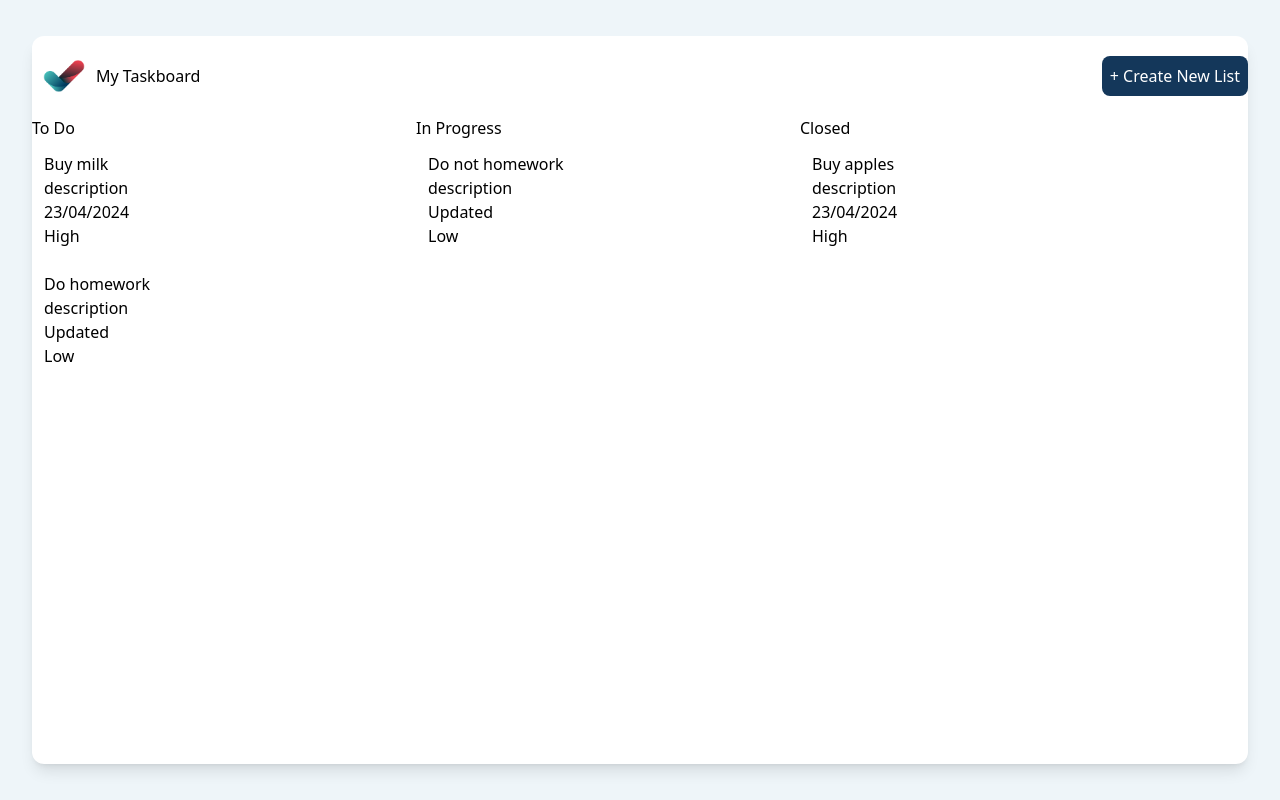
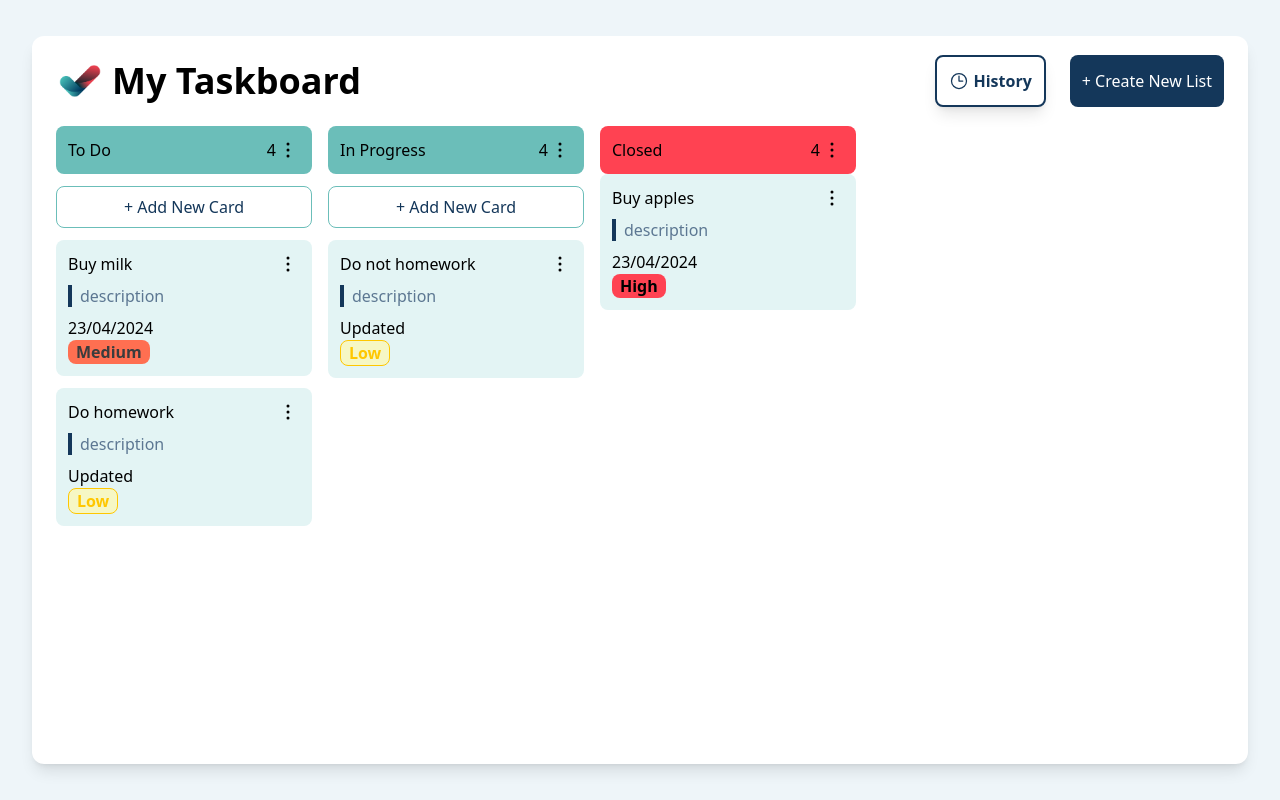
Before and after one commit to Arseniia-Damaksina/React-App, a React (Vite) app in the folder client/: page / in a window 1280 px wide. Built offline with nearby package versions, Linux system fonts and the light colour scheme.

Commit message:
header styling

```diff
--- a/client/package.json
+++ b/client/package.json
@@ -11,6 +11,7 @@
   },
   "dependencies": {
     "@heroicons/react": "^2.1.3",
+    "@material-tailwind/react": "^2.1.9",
     "framer-motion": "^11.0.22",
     "react": "^18.2.0",
     "react-dom": "^18.2.0"
--- a/client/src/App.jsx
+++ b/client/src/App.jsx
@@ -1,5 +1,4 @@
 import "./App.css";
-import TaskColumn from "./components/TaskColumn";
 import TaskArea from "./components/TaskArea";
 
 function App() {
--- /dev/null
+++ b/client/src/components/AddTaskButton.tsx
@@ -0,0 +1,11 @@
+import React from "react";
+
+const AddTaskButton: React.FC = () => {
+  return (
+    <button className="p-2 my-3 border border-tertiary rounded-lg bg-white">
+      <span className="text-secondary">+ Add New Card</span>
+    </button>
+  );
+};
+
+export default AddTaskButton;
--- a/client/src/components/AddTasklistButton.tsx
+++ b/client/src/components/AddTasklistButton.tsx
@@ -2,7 +2,7 @@ import React from "react";
 
 const AddTasklistButton: React.FC = () => {
   return (
-    <button className="p-2 rounded-lg bg-secondary">
+    <button className="p-3 rounded-lg bg-secondary">
       <span className="text-white">+ Create New List</span>
     </button>
   );
--- a/client/src/components/Header.tsx
+++ b/client/src/components/Header.tsx
@@ -1,15 +1,19 @@
 import React from "react";
 import logo from "../assets/tudu.png";
 import AddTasklistButton from "./AddTasklistButton";
+import HistoryButton from "./HistoryButton";
 
 const Header: React.FC = () => {
   return (
-    <div className="min-h-20 w-full flex justify-between items-center">
+    <div className="min-h-20 w-full flex justify-between items-center pr-6 pl-4 py-4">
       <div className="flex justify-start items-center">
         <img className="w-16" src={logo} alt="Logo" />
-        <span>My Taskboard</span>
+        <h1 className="font-bold" style={{fontSize: "36px"}}>My Taskboard</h1>
       </div>
-      <AddTasklistButton />
+      <div className="flex">
+        <HistoryButton />
+        <AddTasklistButton />
+      </div>
     </div>
   );
 };
--- /dev/null
+++ b/client/src/components/HistoryButton.tsx
@@ -0,0 +1,13 @@
+import { ClockIcon } from "@heroicons/react/24/outline"
+
+
+const HistoryButton = () => {
+    return (
+        <button className="flex justify-center items-center p-3 mx-6 border-2 border-secondary rounded-lg bg-white shadow-lg">
+            <ClockIcon className="w-5 h-5 text-secondary"/>
+            <span className="text-secondary font-semibold ml-1">History</span>
+        </button>
+    )
+}
+
+export default HistoryButton;
--- a/client/src/components/Task.tsx
+++ b/client/src/components/Task.tsx
@@ -1,20 +1,35 @@
 import React from "react";
 import { TaskType } from "../types/types";
+import TaskMenu from "./TaskMenu";
 
 const Task: React.FC<{ task: TaskType}> = ({task}) => {
+    const getPriorityColor = (priority: string): string => {
+        switch (priority) {
+            case "Low":
+                return "bg-yellowPriority text-yellowSecondary border border-yellowSecondary";
+            case "Medium":
+                return "bg-primaryVariant text-coolBlack";
+            case "High":
+                return "bg-primary text-black";
+            default:
+                return "bg-gray-200";
+        }
+    };
+
     return (
-        <div className="p-3">
-            <div>
-                {task.name}
+        <div className="mb-3 p-3 rounded-lg bg-tertiaryLight">
+            <div className="w-full flex justify-between">
+                <span>{task.name}</span>
+                <TaskMenu />
             </div>
-            <div>
-                {task.description}
+            <div className="my-2">
+               <span className="text-secondaryVariant border-l-4 border-secondary pl-2">{task.description}</span>
             </div>
             <div>
                 {task.dueDate}
             </div>
-            <div>
-                {task.priority}
+            <div className={`w-fit px-2 flex justify-center rounded-lg  font-semibold ${getPriorityColor(task.priority)}`}>
+                <span className="font-semibold">{task.priority}</span>
             </div>
         </div>
     )
--- a/client/src/components/TaskArea.tsx
+++ b/client/src/components/TaskArea.tsx
@@ -21,7 +21,7 @@ const TaskArea: React.FC = () => {
   return (
     <div className="w-9/10 h-9/10 rounded-large bg-white shadow-lg">
       <Header />
-      <div className="flex">
+      <div className="flex mx-6">
         {tasklists.map((tasklist) => {
           return <TaskColumn tasklist={tasklist} />;
         })}
--- a/client/src/components/TaskColumn.tsx
+++ b/client/src/components/TaskColumn.tsx
@@ -1,6 +1,9 @@
 import React from "react";
 import { Tasklist } from "../types/types";
+import TaskMenu from "./TaskMenu";
 import Task from "./Task";
+import AddTaskButton from "./AddTaskButton";
+
 
 const TaskColumn: React.FC<{ tasklist: Tasklist }> = ({tasklist}) => {
     const tudu = [
@@ -9,7 +12,7 @@ const TaskColumn: React.FC<{ tasklist: Tasklist }> = ({tasklist}) => {
           name: "Buy milk",
           description: "description",
           dueDate: "23/04/2024",
-          priority: "High",
+          priority: "Medium",
           taskListId: 1,
           tasklist: "To Do"
         },
@@ -44,10 +47,15 @@ const TaskColumn: React.FC<{ tasklist: Tasklist }> = ({tasklist}) => {
     const tasks = tudu.filter((task) => task.tasklist === tasklist.title)
 
     return (
-        <div className="w-96 h-96 flex flex-col">
-            <div className="w-24 bg-gray">
-                {tasklist.title}
+        <div className="w-64 flex flex-col mr-4">
+            <div className={`flex justify-between p-3 rounded-lg ${tasklist.title === "Closed" ? "bg-primary" : "bg-tertiary"}`}>
+                <span>{tasklist.title}</span>
+                <div className="flex items-center">
+                  <span>4</span>
+                  <TaskMenu />
+                </div>
             </div>
+            {tasklist.title !== "Closed" && <AddTaskButton />}
             <div>
                 {tasks.map((task) => {
                     return <Task key={task.id} task={task} />
--- /dev/null
+++ b/client/src/components/TaskMenu.tsx
@@ -0,0 +1,25 @@
+import {
+    Menu,
+    MenuHandler,
+    MenuList,
+    MenuItem
+  } from "@material-tailwind/react";
+  import { EllipsisVerticalIcon } from "@heroicons/react/24/outline";
+
+
+const TaskMenu = () => {
+    return (
+        <Menu>
+        <MenuHandler>
+        <EllipsisVerticalIcon className="w-6 h-6"/>
+        </MenuHandler>
+        <MenuList>
+          <MenuItem>Edit</MenuItem>
+          <MenuItem>+ Add New Card</MenuItem>
+          <MenuItem>Delete</MenuItem>
+        </MenuList>
+      </Menu>
+    )
+}
+
+export default TaskMenu;
--- a/client/tailwind.config.js
+++ b/client/tailwind.config.js
@@ -43,6 +43,9 @@ export default {
             secondaryVariant: "#5C7792",
             tertiary: "#6BBEB9",
             coolBlack: "#3A3C3D",
+            tertiaryLight: "#E3F4F4",
+            yellowPriority: "#F6F7C4",
+            yellowSecondary: "#FFC700"
         },
         borderRadius: {
             default: "4px",
@@ -75,8 +78,6 @@ export default {
             "1/4": "25%",
             "1/5": "20%",
             "1/3": "30%",
-
-
         },
         maxHeight: {
             1: "100%",
```
Also changed, not shown: 1 other file (tests, documents, lock files or other folders).
